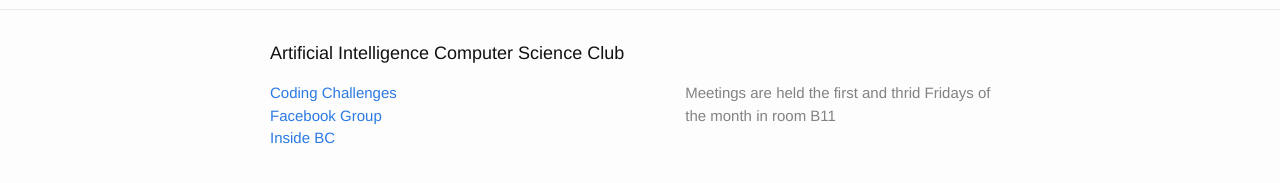
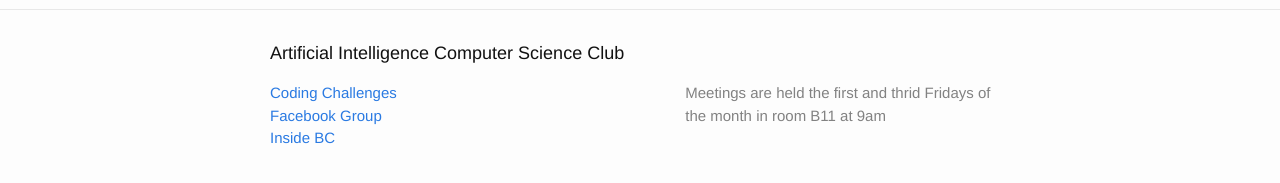
Before and after one commit to AICSC/aicsc.github.io, a Jekyll site: the page built from util/index.html, in a window 1280 px wide. Shown: the part 554-737 px from the top of the page. Built offline with Jekyll 4.4.1, drawn with Linux system fonts in a browser that asks for light colours.

Commit message:
Fix typo and add meeting time

```diff
--- a/_config.yml
+++ b/_config.yml
@@ -2,7 +2,7 @@
 title: Artificial Intelligence Computer Science Club
 email:
 description: > # this means to ignore newlines until "baseurl:"
-    Meetings are held the first and thrid Fridays of the month in room B11
+    Meetings are held the first and thrid Fridays of the month in room B11 at 9am
 baseurl: "" # the subpath of your site, e.g. /blog/
 url: "http://aicsc.github.io" # the base hostname & protocol for your site
 twitter_username:
@@ -15,7 +15,7 @@
 lsi: false
 permalink: /:year/:month/:day/:title.html
 sass:
-    style: :compressed
+    style: compressed
 markdown: kramdown
 kramdown:
     auto_ids: true
```
